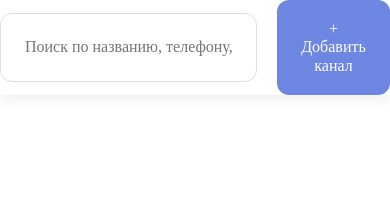
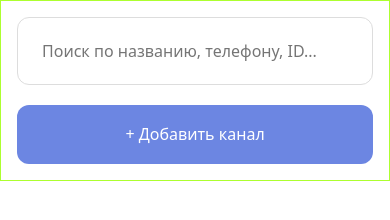
Before and after one commit to Milenium666/Telegram-channel-management, a website built with Vite: page index.html in a window 390 px wide. Built offline with nearby package versions, Linux system fonts and the light colour scheme.

Commit message:
feat: collapse the search form for tablet and mobile devices

```diff
--- /dev/null
+++ b/src/blocks/root/root.css
@@ -0,0 +1,10 @@
+:root {
+  max-width: 1280px;
+  margin: 0 auto;
+  padding: 1em;
+  border: 1px solid greenyellow;
+  font-family: system-ui, Avenir, Helvetica, Arial, sans-serif;
+  line-height: 1em;
+  font-weight: 400;
+  font-size: 1em;
+}
--- a/src/blocks/search-form/search-form.css
+++ b/src/blocks/search-form/search-form.css
@@ -1,5 +1,4 @@
 .search-form__form {
-  box-shadow: 0 3px 14px #00000014;
   display: flex;
   align-items: center;
   justify-content: space-between;
@@ -7,20 +6,27 @@
 }
 
 .search-form__input-channel {
-    width: 100%;
+  width: 100%;
   padding: 1.5em;
-  border-radius: .75em;
+  border-radius: 0.75em;
   border: 1px solid #ddd;
   background: #fff;
   box-sizing: border-box;
-
 }
-
 
 .search-form__button {
   background-color: #6c86e2;
   color: #fff;
   padding: 1.25em;
   border: none;
-  border-radius: .75em;
+  border-radius: 0.75em;
 }
+
+@media screen and (max-width: 500px) {
+  .search-form__form {
+    flex-direction: column;
+  }
+  .search-form__button{
+    width: 100%;
+  }
+}
--- a/src/style.css
+++ b/src/style.css
@@ -1,4 +1,6 @@
 @import url('../src/vendor/normalize.css');
+
+@import url('../src/blocks/root/root.css');
 
 
 @import url('../src/blocks/search-form/search-form.css');
```
